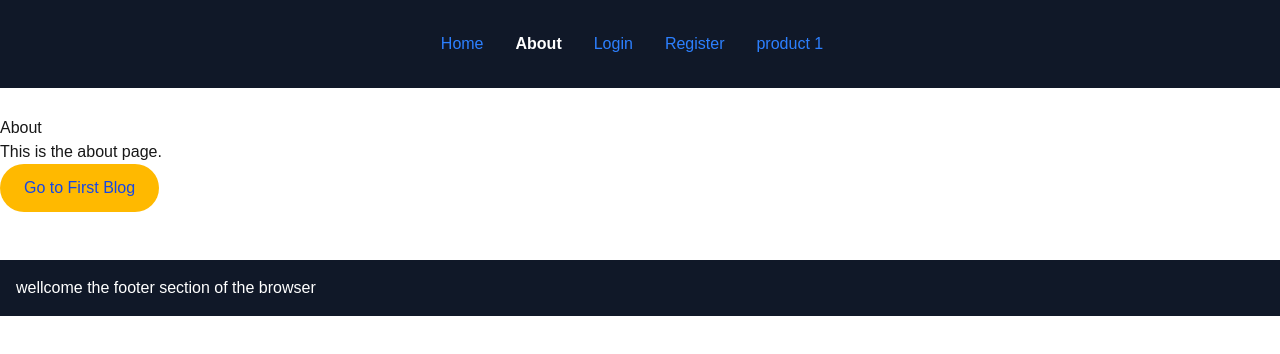
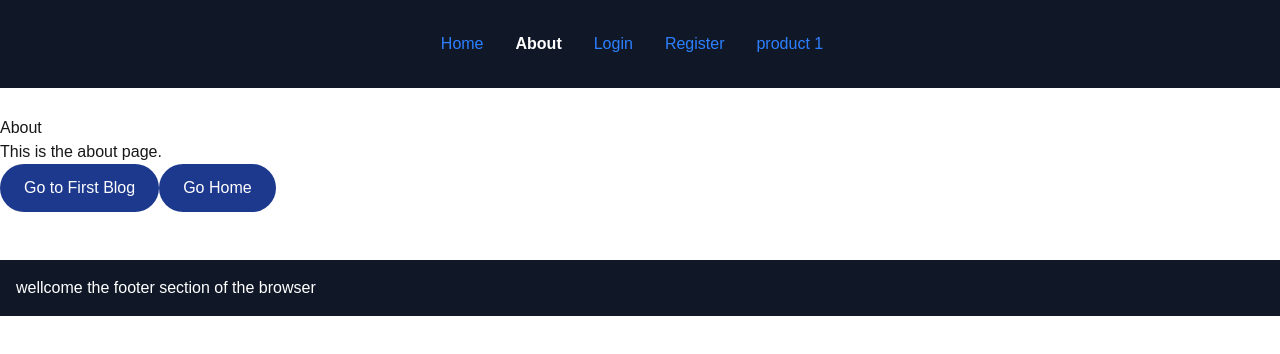
Before and after one commit to MogesBekele/nextjs, a Next.js app: page /about in a window 1280 px wide. Shown: the top 354 px of the page. Built offline with nearby package versions, Linux system fonts and the light colour scheme.

Commit message:
i almost  understand nextjs

```diff
--- a/src/app/about/page.tsx
+++ b/src/app/about/page.tsx
@@ -7,7 +7,8 @@ export default function About() {
     <div>
       <h1>About</h1>
       <p>This is the about page.</p>
-      <button className="text-blue-700 bg-amber-400 px-6 py-3 rounded-full" onClick={() => router.push("/blog/first-blog")}>Go to First Blog</button>
+      <button className="text-white  px-6 py-3 bg-blue-900 rounded-full" onClick={() => router.push("/blog/first-blog")}>Go to First Blog</button>
+      <button className="text-white px-6 py-3 bg-blue-900 rounded-full" onClick={() => router.push("/")}>Go Home</button>
     </div>
   );
 }
```
